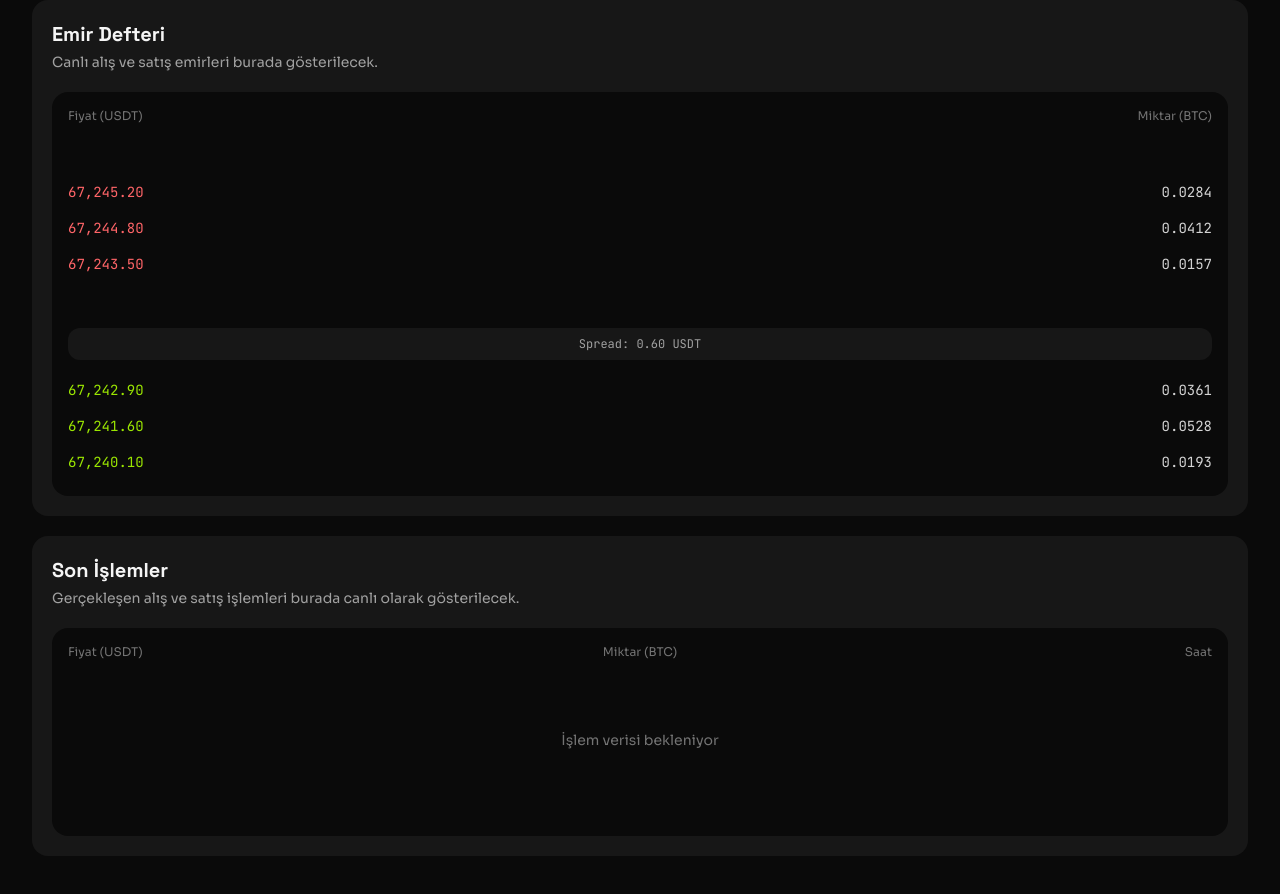
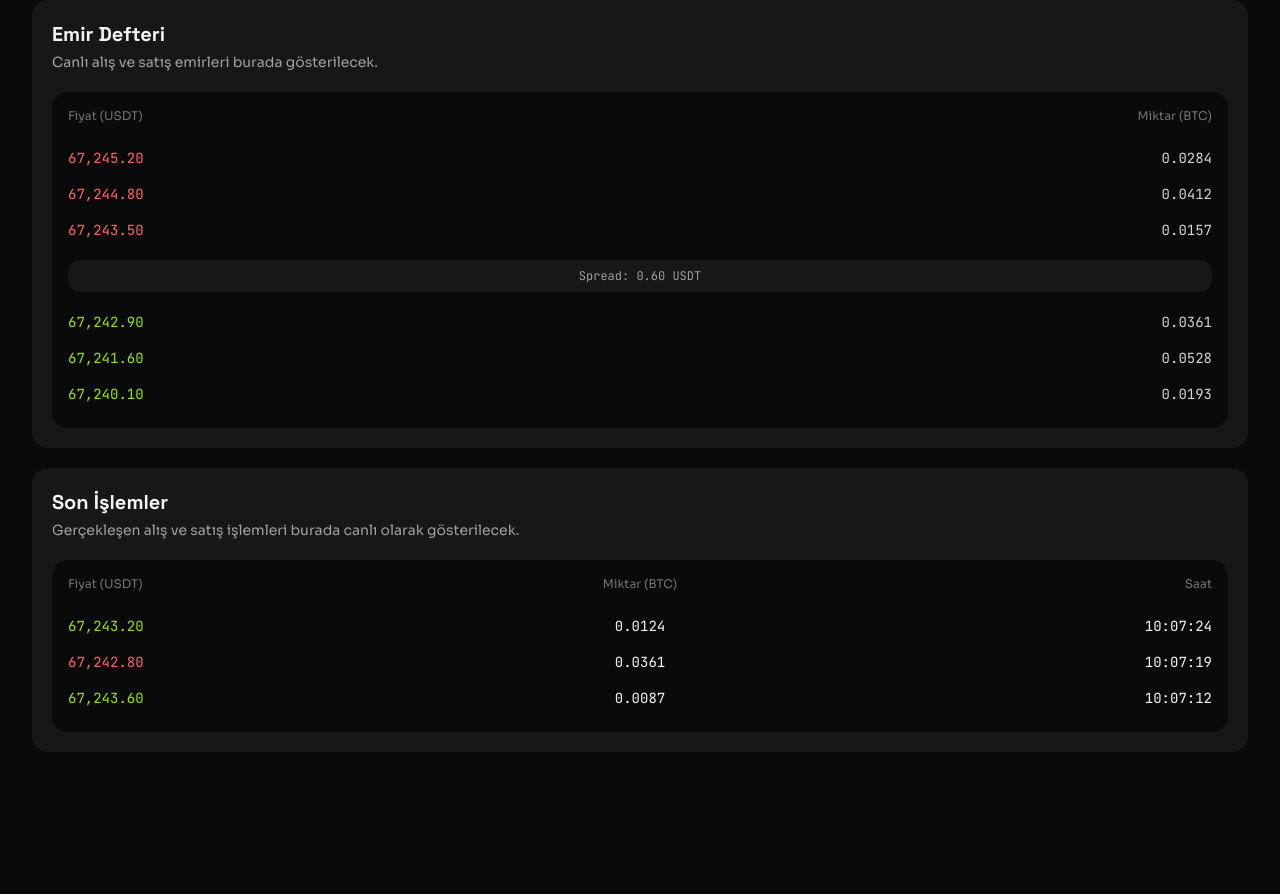
Before and after one commit to Bengu-Elmas/crypto-market, a React (Vite) app: page /coin/btc in a window 1280 px wide. Shown: the part 720-1614 px from the top of the page. After the commit the page ends 1512 px from the top, so only its background shows below. Built offline with nearby package versions, Linux system fonts and the light colour scheme.

Commit message:
Refactor order book and trade rows into reusable components

```diff
--- /dev/null
+++ b/src/components/OrderBookRow.jsx
@@ -0,0 +1,13 @@
+function OrderBookRow({ price, amount, type }) {
+  const priceColor = type === "buy" ? "text-lime-400" : "text-red-400";
+
+  return (
+    <div className="font-data grid grid-cols-2 py-2 text-sm">
+      <span className={priceColor}>{price}</span>
+
+      <span className="text-right text-neutral-300">{amount}</span>
+    </div>
+  );
+}
+
+export default OrderBookRow;
--- /dev/null
+++ b/src/components/TradeRow.jsx
@@ -0,0 +1,13 @@
+function TradeRow({ price, amount, time, side }) {
+  const priceColor = side === "buy" ? "text-lime-400" : "text-red-400";
+
+  return (
+    <div className="font-data grid grid-cols-3 py-2 text-sm">
+      <span className={priceColor}>{price}</span>
+      <span className="text-center text-neutral-100">{amount}</span>
+      <span className="text-right text-neutral-100">{time}</span>
+    </div>
+  );
+}
+
+export default TradeRow;
--- a/src/pages/CoinDetail.jsx
+++ b/src/pages/CoinDetail.jsx
@@ -1,5 +1,7 @@
 import { useState } from "react";
 import { useParams } from "react-router";
+import TradeRow from "../components/TradeRow.jsx";
+import OrderBookRow from "../components/OrderBookRow.jsx";
 
 const sampleSellOrders = [
   {
@@ -34,6 +36,29 @@ const sampleBuyOrders = [
     id: 3,
     price: "67,240.10",
     amount: "0.0193",
+  },
+];
+const sampleTrades = [
+  {
+    id: 1,
+    price: "67,243.20",
+    amount: "0.0124",
+    time: "10:07:24",
+    side: "buy",
+  },
+  {
+    id: 2,
+    price: "67,242.80",
+    amount: "0.0361",
+    time: "10:07:19",
+    side: "sell",
+  },
+  {
+    id: 3,
+    price: "67,243.60",
+    amount: "0.0087",
+    time: "10:07:12",
+    side: "buy",
   },
 ];
 
@@ -119,21 +144,15 @@ function CoinDetail() {
           </div>
 
           {/* Satış emirleri */}
-          <div className="flex min-h-48 flex-col justify-center">
-            <div className="mt-4">
-              {sampleSellOrders.map((order) => (
-                <div
-                  key={order.id}
-                  className="font-data grid grid-cols-2 py-2 text-sm"
-                >
-                  <span className="text-red-400">{order.price}</span>
-
-                  <span className="text-right text-neutral-300">
-                    {order.amount}
-                  </span>
-                </div>
-              ))}
-            </div>
+          <div className="mt-4">
+            {sampleSellOrders.map((order) => (
+              <OrderBookRow
+                key={order.id}
+                price={order.price}
+                amount={order.amount}
+                type="sell"
+              />
+            ))}
           </div>
 
           <div className="font-data my-3 flex items-center justify-center rounded-xl bg-neutral-900 px-4 py-2 text-xs text-neutral-400">
@@ -143,16 +162,12 @@ function CoinDetail() {
           {/* Alış emirleri */}
           <div className="mt-3">
             {sampleBuyOrders.map((order) => (
-              <div
+              <OrderBookRow
                 key={order.id}
-                className="font-data grid grid-cols-2 py-2 text-sm"
-              >
-                <span className="text-lime-400">{order.price}</span>
-
-                <span className="text-right text-neutral-300">
-                  {order.amount}
-                </span>
-              </div>
+                price={order.price}
+                amount={order.amount}
+                type="buy"
+              />
             ))}
           </div>
         </div>
@@ -175,9 +190,16 @@ function CoinDetail() {
 
             <span className="text-right">Saat</span>
           </div>
-
-          <div className="flex min-h-40 items-center justify-center">
-            <p className="text-sm text-neutral-500">İşlem verisi bekleniyor</p>
+          <div className="mt-4">
+            {sampleTrades.map((trade) => (
+              <TradeRow
+                key={trade.id}
+                price={trade.price}
+                amount={trade.amount}
+                time={trade.time}
+                side={trade.side}
+              />
+            ))}
           </div>
         </div>
       </div>
```
